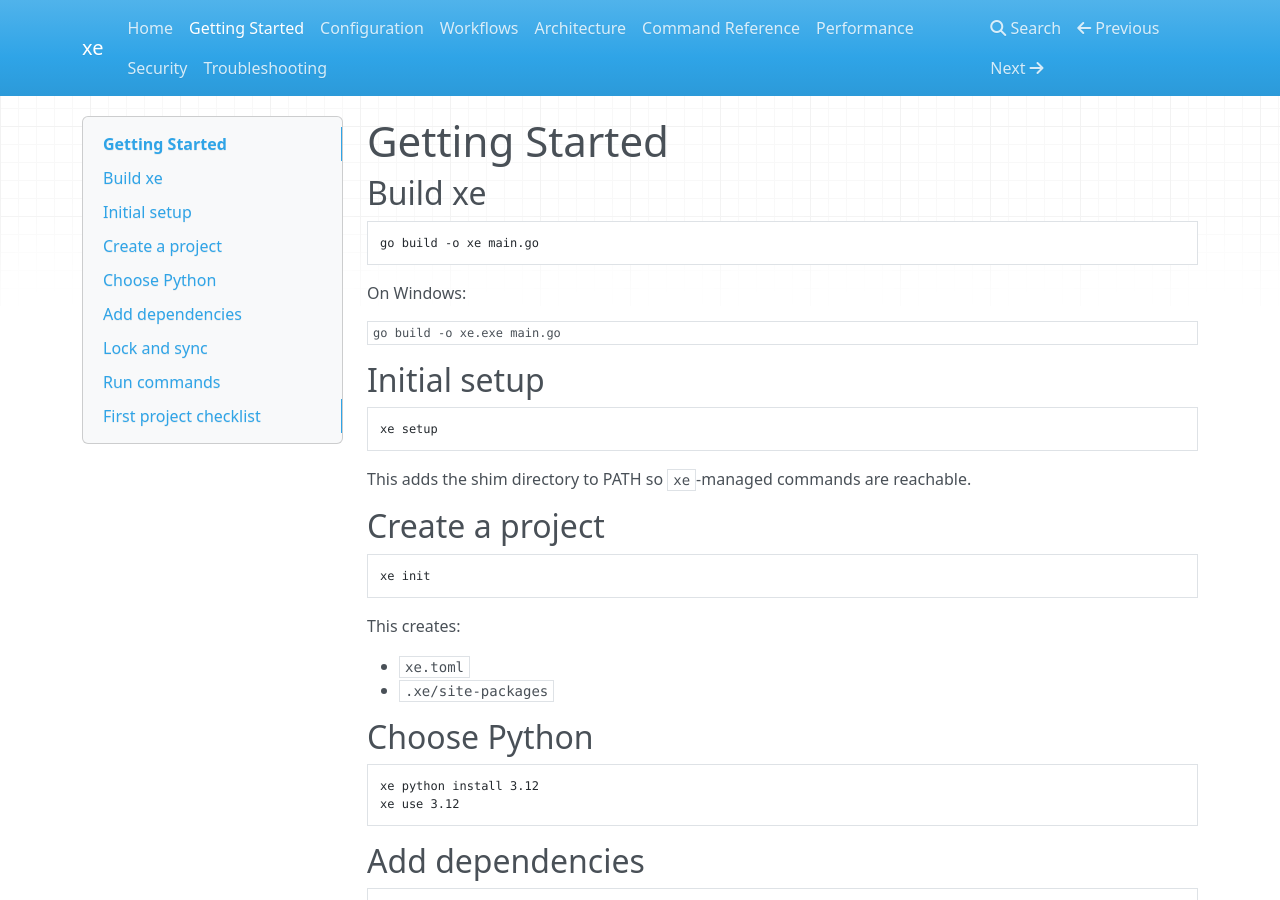
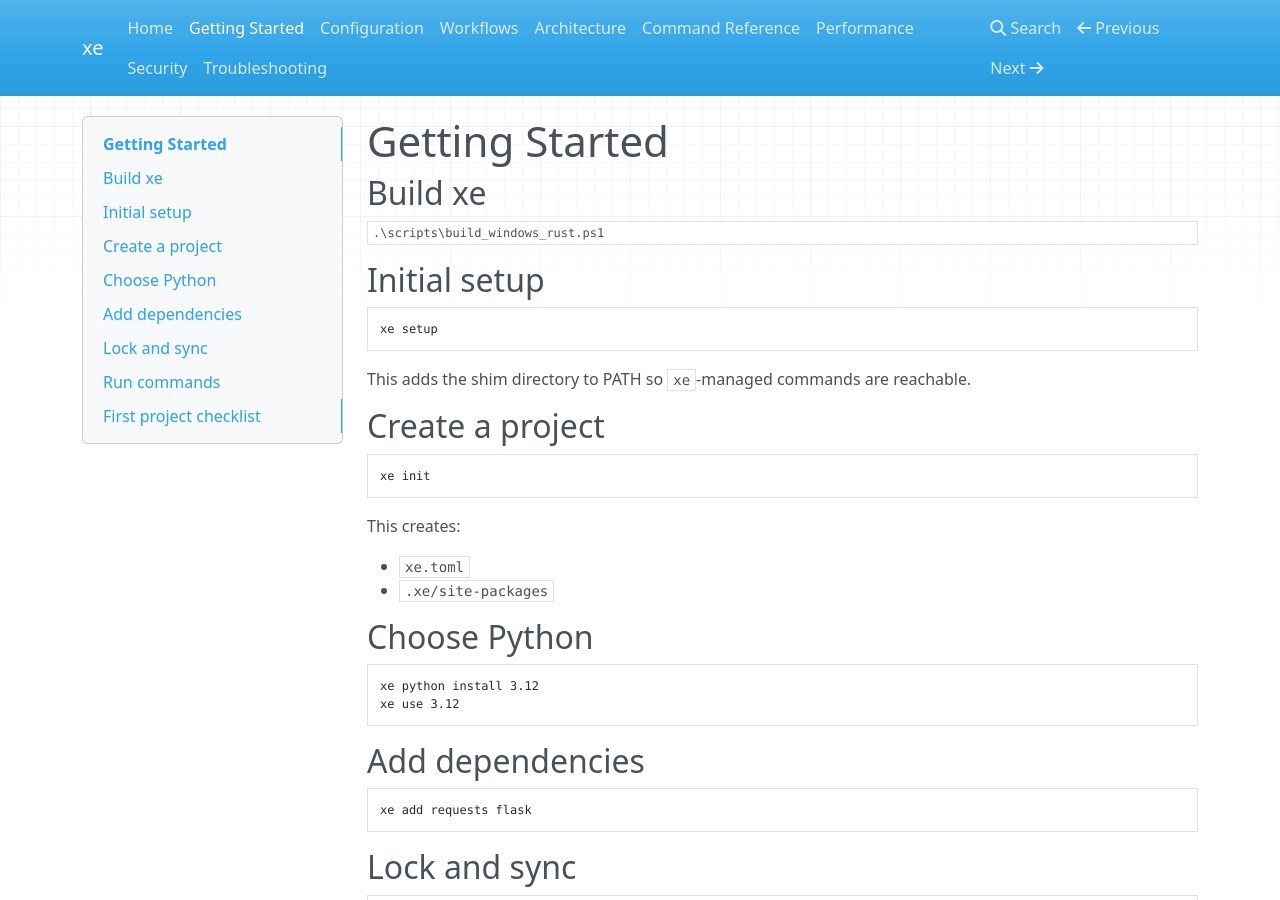
Before and after one commit to aaravmaloo/xe, an MkDocs documentation site: the page built from docs/getting-started.md, in a window 1280 px wide and 900 px high. Built offline with MkDocs 1.6.1, drawn with Linux system fonts in a browser that asks for light colours; nearby versions of some CDN libraries.

Commit message:
update docs/getting-started.md for rust-only migration

````diff
--- a/docs/getting-started.md
+++ b/docs/getting-started.md
@@ -2,14 +2,8 @@
 
 ## Build xe
 
-```bash
-go build -o xe main.go
-```
-
-On Windows:
-
 ```powershell
-go build -o xe.exe main.go
+.\scripts\build_windows_rust.ps1
 ```
 
 ## Initial setup
````
